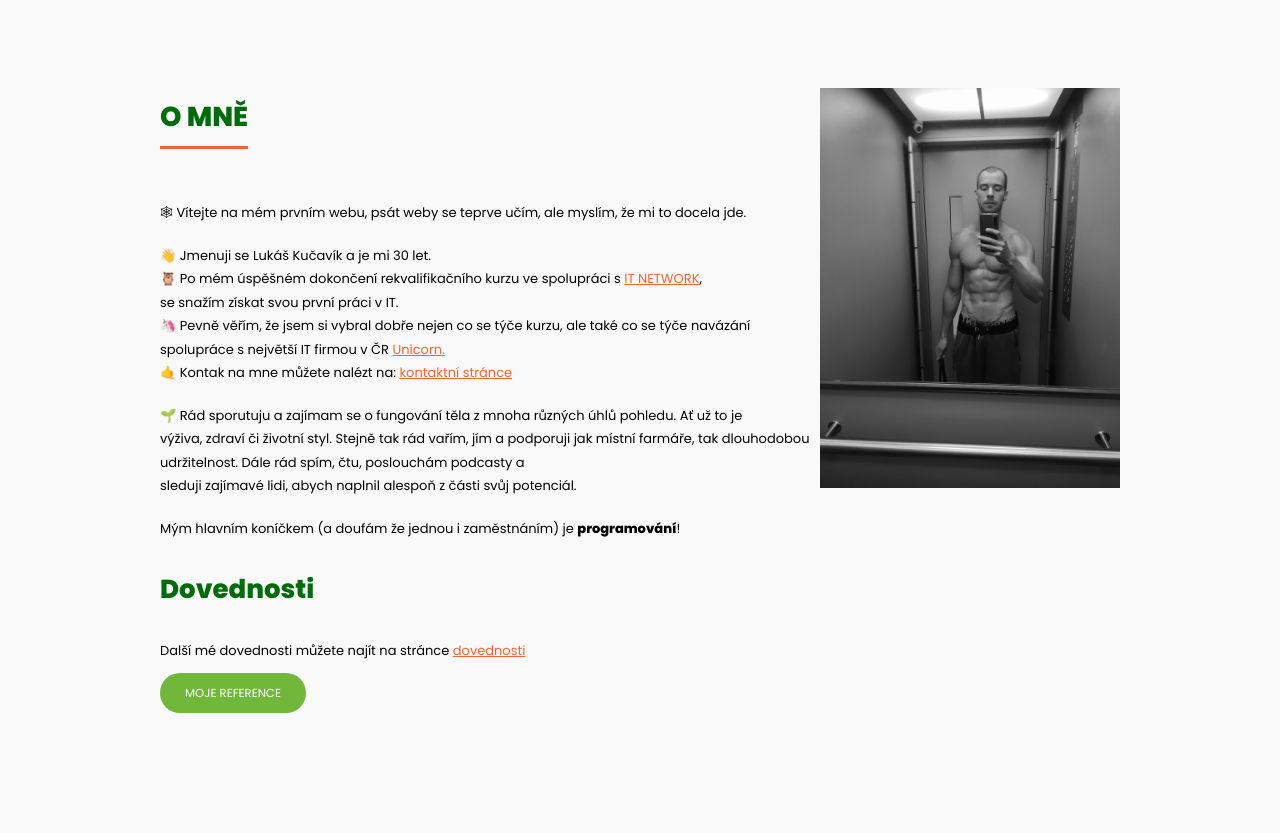
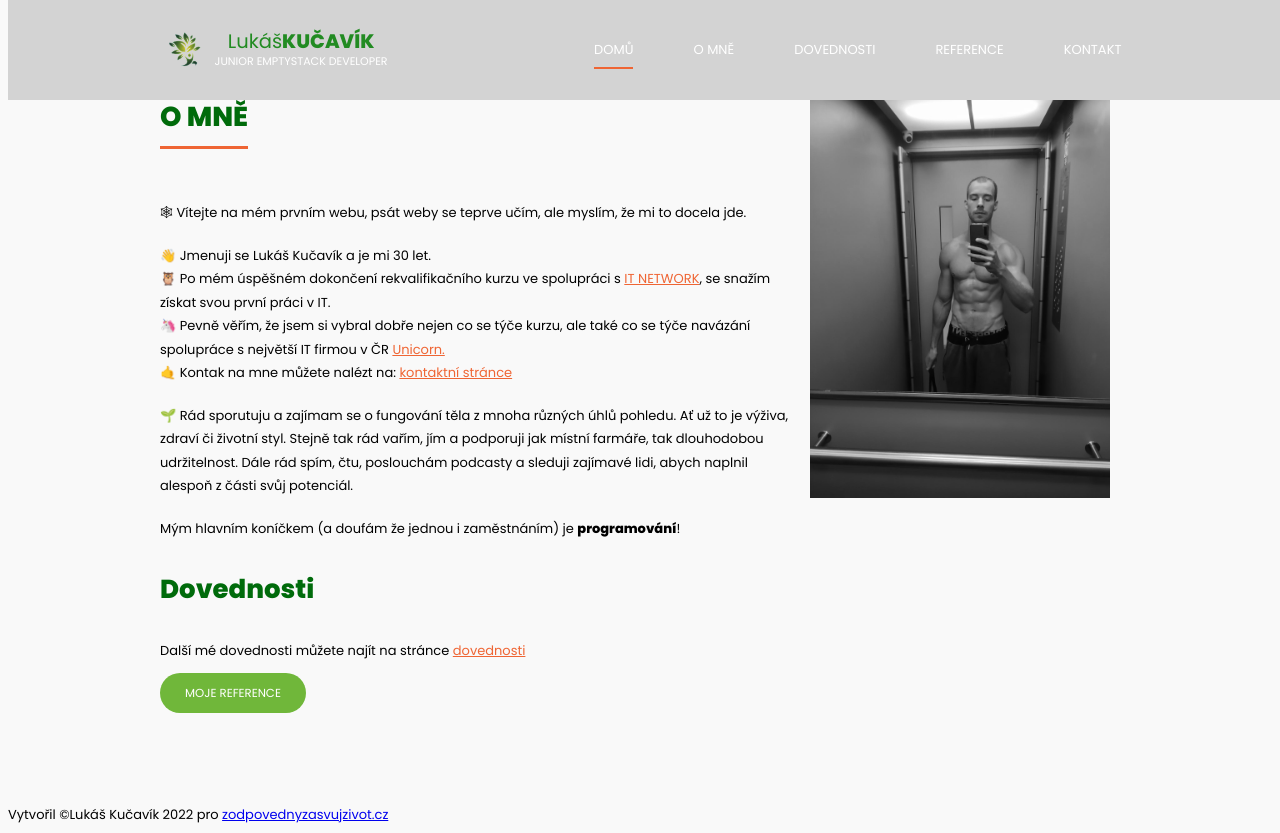
Before and after one commit to valerianoalmondo/SimpleWebSite, a plain HTML site: page index.html in a window 1280 px wide. Drawn offline with Linux system fonts and the light colour scheme.

Commit message:
adding header and footer, playing with css styles

```diff
--- a/index.html
+++ b/index.html
@@ -7,6 +7,21 @@
 </head>
 
 <body>
+<header>
+    <div id="logo" >
+        <h1>Lukáš<span>Kučavík</span></h1>
+        <small>Junior emptyStack Developer</small>
+    </div>
+    <nav>
+        <ul>
+            <li class="aktivni"><a href="index.html">Domů</a></li>
+            <li><a href="omne.html">O mně</a></li>
+            <li><a href="dovednosti.html">Dovednosti</a></li>
+            <li><a href="reference.html">Reference</a></li>
+            <li><a class="kontakt-tlacitko" href="kontakt.html">Kontakt</a></li>
+        </ul>
+    </nav>
+</header>
 <article>
     <div id="centrovac" class="domu-article">
         <header>
@@ -16,22 +31,22 @@
             <p>
                 🕸 Vítejte na mém prvním webu, psát weby se teprve učím, ale myslím, že mi to docela jde.
             </p>
-
             <p>
                 👋 Jmenuji se Lukáš Kučavík a je mi 30 let.<br>
                 🦉 Po mém úspěšném dokončení rekvalifikačního kurzu ve spolupráci s
-                <a href="https://www.itnetwork.cz">IT NETWORK</a>,<br> se snažím získat svou první práci v IT.<br>
-                🦄 Pevně věřím, že jsem si vybral dobře nejen co se týče kurzu, ale také co se týče navázání spolupráce s
+                <a href="https://www.itnetwork.cz">IT NETWORK</a>, se snažím získat svou první práci v IT.<br>
+                🦄 Pevně věřím, že jsem si vybral dobře nejen co se týče kurzu, ale také co se týče navázání spolupráce
+                s
                 největší IT firmou v ČR <a href="https://unicorn.com/cs/">Unicorn.</a><br>
                 🤙 Kontak na mne můžete nalézt na:
                 <a href="kontakt.html">kontaktní stránce</a>
             </p>
 
             <p>
-                🌱 Rád sporutuju a zajímam se o fungování těla z mnoha různých úhlů pohledu. Ať už to je<br>
+                🌱 Rád sporutuju a zajímam se o fungování těla z mnoha různých úhlů pohledu. Ať už to je
                 výživa, zdraví či životní styl. Stejně tak rád vařím, jím a podporuji jak místní farmáře,
                 tak dlouhodobou udržitelnost.
-                Dále rád spím, čtu, poslouchám podcasty a<br> sleduji
+                Dále rád spím, čtu, poslouchám podcasty a sleduji
                 zajímavé lidi, abych naplnil alespoň z části svůj potenciál.
             </p>
 
@@ -43,19 +58,17 @@
             <p>
                 Další mé dovednosti můžete najít na stránce <a href="dovednosti.html">dovednosti</a>
             </p>
-
             <p class="tlacitko-odstavec">
-                <a href="reference.html" class="reference-tlacitko"
-                >Moje reference</a>
+                <a href="reference.html" class="reference-tlacitko">Moje reference</a>
             </p>
-
         </section>
 
-        <img
-                src="obr/avatar.jpg"
-                alt=" Lukáš Kučavík"
-        />
+        <img src="obr/avatar.jpg" alt=" Lukáš Kučavík"/>
     </div>
 </article>
+<footer>
+    Vytvořil &copy;Lukáš Kučavík 2022 pro
+    <a href="https://zodpovednyzasvujzivot.cz">zodpovednyzasvujzivot.cz</a>
+</footer>
 </body>
 </html>
--- a/styl.css
+++ b/styl.css
@@ -18,6 +18,7 @@ body {
     background: #F9F9F9;
     display: flex;
     flex-direction: column;
+    box-sizing: border-box;
 }
 
 h1, h2, h3, h4, h5, h6 {
@@ -48,7 +49,7 @@ article h1, h2, h3, h4, h5, h6 {
 }
 
 article header {
-    width: 100px;
+    height: 100px;
     background: none;
 }
 
@@ -78,6 +79,7 @@ article section a {
     grid-row-end: span 2;
     grid-column: 2;
     filter: grayscale(1);
+    padding: 10px;
 }
 
 article {
@@ -98,3 +100,71 @@ article {
 .reference-tlacitko:hover {
     background: #e89921;
 }
+
+body > header {
+    height: 100px;
+    position: fixed;
+    display: flex;
+    justify-content: space-evenly;
+    top: 0;
+    background: lightgrey;
+    color: white;
+    width: 100%;
+    z-index: 1;
+}
+
+#logo {
+    background: url('obr/logo.png') no-repeat;
+    background-size: 40px 40px;
+    height: 40px;
+    margin: auto 0 auto 20px;
+    display: flex;
+    flex-direction: column;
+    justify-content: center;
+}
+
+#logo > * {
+    margin: 0 0 0 50px;
+}
+
+#logo h1 {
+    font-weight: normal;
+    font-size: 1.5em;
+    line-height: 1.2em;
+}
+
+#logo h1 span {
+    font-weight: bold;
+    text-transform: uppercase;
+}
+
+#logo small {
+    text-transform: uppercase;
+    font-size: 0.85em;
+}
+
+nav ul {
+    margin: 0;
+    height: 100%;
+    align-items: center;
+    list-style-type: none;
+    display: flex;
+}
+
+nav ul li {
+    padding: 0 25px;
+    margin: 0 5px;
+    font-size: 1em;
+    line-height: 4.3em;
+}
+
+nav ul a {
+    color: white;
+    padding: 8px 0;
+    text-decoration: none;
+    text-transform: uppercase;
+}
+
+nav ul a:hover, .aktivni a {
+    border-bottom: 2px solid #EF6534;
+}
```
Also changed, not shown: dovednosti.html (+26 -27 lines), rozlozeni.html (deleted, +0 -14 lines), obr/logo.png (added), obr/spring.png, obr/zzzLogo.png (deleted), 2 other files.
